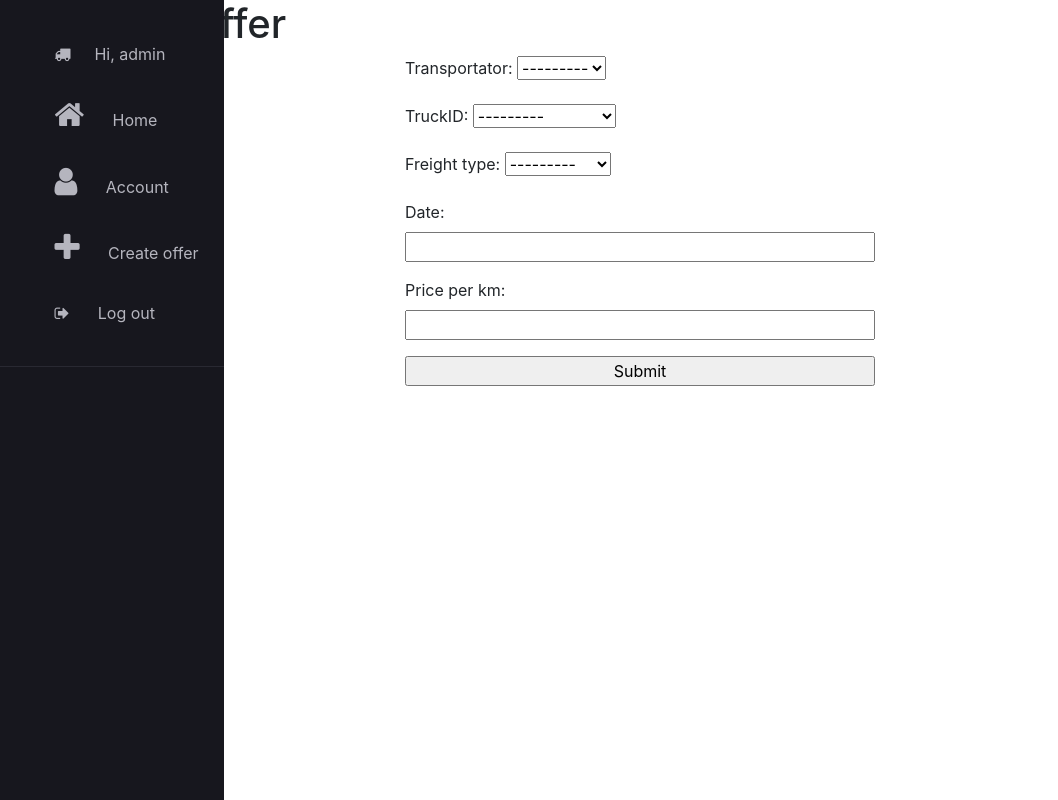
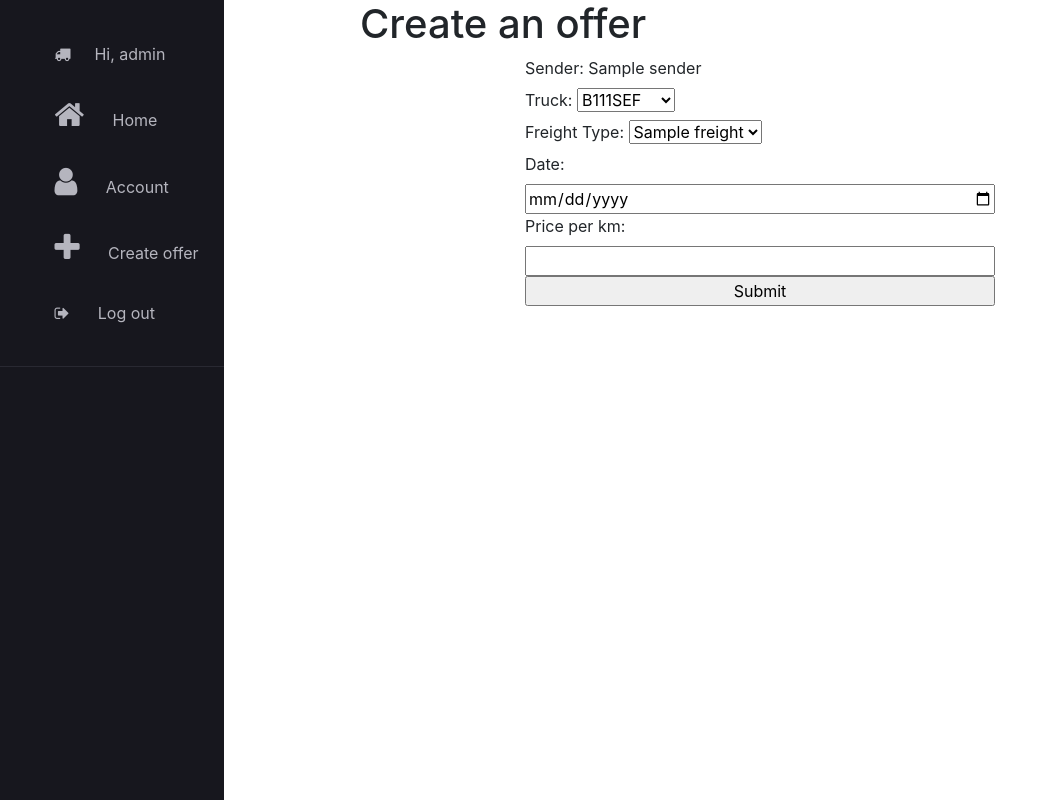
Before and after one commit to malinastanciu/TransportPlatform, a Django app: template application/templates/application/create_offer.html in a window 1280 px wide. Shown: the whole page, without its empty margins (0-1058 px from the left). Run offline with Django 4.2, Linux system fonts and the light colour scheme; a user stored in the database is signed in; data comes from the database, SQL or seed files in the repository; both versions use the stored data as it was after the commit; tables that the repository leaves empty hold one stand-in row (values such as "Sample post"); the template is opened without the code that fills it: values that come from a table or form of the project are taken from there, most other values are stand-ins (such as "Sample title", 1, 10 or a date in 2020); some libraries are stand-ins or nearby versions.

Commit message:
updated create_offer.html

```diff
--- a/application/forms.py
+++ b/application/forms.py
@@ -1,7 +1,7 @@
 from django import forms
 from django.forms import ModelForm, TextInput, IntegerField
 
-from .models import Offer
+from .models import Offer, Truck
 
 
 class OfferForm(ModelForm):
@@ -10,6 +10,9 @@ class OfferForm(ModelForm):
         labels = {'senderID': 'Transportator'}
         fields = ['senderID', 'truckID', 'freight_type', 'date', 'price_per_km']
 
+    def __init__(self, user, *args, **kwargs):
+        super(OfferForm, self).__init__(*args, **kwargs)
+        self.fields['truckID'].queryset = Truck.objects.filter(ownerId=user)
     # senderID = forms.IntegerField(widget=forms.TextInput())
     # truckID = forms.IntegerField()
     # freight_type = forms.CharField(max_length=20)
--- a/application/models.py
+++ b/application/models.py
@@ -26,25 +26,13 @@ from django.utils.translation import gettext_lazy as _
 #     MACHINERY = 'machinery'
 
 # class FreightType(models.TextChoices):
-    #     FURNITURE = 'F', _('furniture')
-    #     ANIMALS = 'A', _('animals')
-    #     FOOD = 'FO', _('food')
-    #     CARS = 'C', _('cars')
-    #     MEDICATION = 'M', _('medication')
-    #     ELECTRONICS = 'E', _('electronics')
-    #     MACHINERY = 'MA', _('machinery')
-
-
-FURNITURE = 'furniture'
-ANIMALS = 'animals'
-FOOD = 'food'
-CARS = 'cars'
-MEDICATION = 'medication'
-ELECTRONICS = 'electronics'
-MACHINERY = 'machinery'
-
-TYPE_FREIGHT = [(FURNITURE, 'furniture'), (ANIMALS, 'animals'), (FOOD, 'food'), (CARS, 'cars'), (MEDICATION, 'medication'),
-                (ELECTRONICS, 'electronics'), (MACHINERY, 'machinery')]
+#     FURNITURE = 'F', _('furniture')
+#     ANIMALS = 'A', _('animals')
+#     FOOD = 'FO', _('food')
+#     CARS = 'C', _('cars')
+#     MEDICATION = 'M', _('medication')
+#     ELECTRONICS = 'E', _('electronics')
+#     MACHINERY = 'MA', _('machinery')
 
 
 class Truck(models.Model):
@@ -64,6 +52,7 @@ class Truck(models.Model):
     registration_plate = models.CharField(max_length=15, unique=True)
     fuel = models.CharField(max_length=10, choices=FuelType.choices)
     max_load = models.IntegerField()
+    ownerId = models.ForeignKey(User, on_delete=models.CASCADE)
 
 
 class Request(models.Model):
@@ -80,7 +69,7 @@ class Request(models.Model):
     registration_date = models.DateField(auto_now_add=True)
     arrival_date = models.DateField()
     max_price = models.FloatField()
-    freight_type = models.CharField(max_length=15, choices=TYPE_FREIGHT)
+    freight_type = models.CharField(max_length=15)
     weight = models.IntegerField()
 
 
@@ -88,7 +77,7 @@ class Offer(models.Model):
     id = models.AutoField(primary_key=True)
     senderID = models.ForeignKey(User, on_delete=models.CASCADE)
     truckID = models.ForeignKey(Truck, on_delete=models.CASCADE)
-    freight_type = models.CharField(max_length=15, choices=TYPE_FREIGHT)
+    freight_type = models.CharField(max_length=15)
     date = models.DateField()
     price_per_km = models.FloatField()
 
@@ -107,6 +96,6 @@ class Contract(models.Model):
         'longitude': models.FloatField()
     }
     date = models.DateField(auto_now_add=True)
-    freight_type = models.CharField(max_length=15, choices=TYPE_FREIGHT)
+    freight_type = models.TextField(max_length=15)
     final_price = models.FloatField()
     km = models.FloatField()
--- a/application/static/application/css/create_offer.css
+++ b/application/static/application/css/create_offer.css
@@ -10,3 +10,7 @@
 .input-submit{
     width: 550px;
 }
+
+.content {
+    margin-left: 15rem;
+}
--- a/application/templates/application/create_offer.html
+++ b/application/templates/application/create_offer.html
@@ -5,11 +5,31 @@
 {% block content %}
     <link rel="stylesheet" href="{% static 'application/css/create_offer.css' %}">
     <div class="content">
-        <h1> Create an offer </h1>
+        <h1 style="margin-left: 120px;"> Create an offer </h1>
         <form action="" method="post">
             {% csrf_token %}
             <div class="form-group mb-3 container">
-                {{ form.as_p }}
+                <label for="sender">Sender: {{ sender }} </label><br>
+                <label for="truckID">Truck:</label>
+                <select id="truckID" name="truckID">
+                    {% for truck in trucks %}
+                        <option value="{{ truck.id }}">{{ truck.registration_plate }}</option>
+                    {% endfor %}
+                </select><br>
+
+                <label for="f_t">Freight Type:</label>
+                <select id="f_t" name="f_t">
+                    {% for freight in f_t %}
+                        <option value="{{ freight }}">{{ freight }}</option>
+                    {% endfor %}
+                </select><br>
+
+                <label for="date">Date:</label>
+                <input type="date" id="date" name="date"><br>
+
+                <label for="price_per_km">Price per km:</label>
+                <input type="number" id="price_per_km" name="price_per_km"> <br>
+
                 <input type="submit" value="Submit">
             </div>
         </form>
--- a/application/templates/application/main_layout_application.html
+++ b/application/templates/application/main_layout_application.html
@@ -52,7 +52,7 @@
 {% endblock %}
 
 {% block page_article %}
-    <div class="content">
+    <div >
         {% block content %}
         {% endblock %}
     </div>
```
Also changed, not shown: application/views.py (+23 -6 lines), ChangeLog.md, db.sqlite3.
